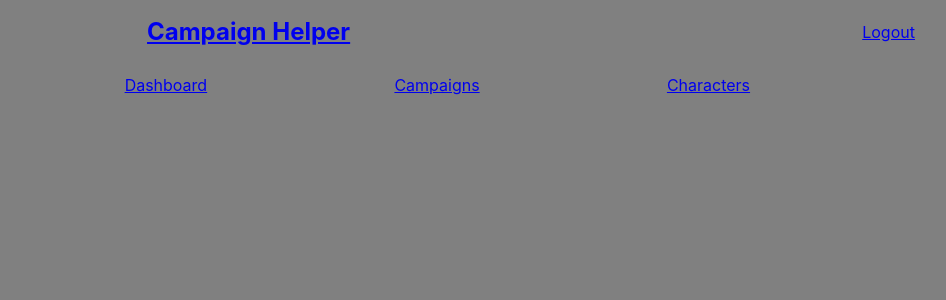
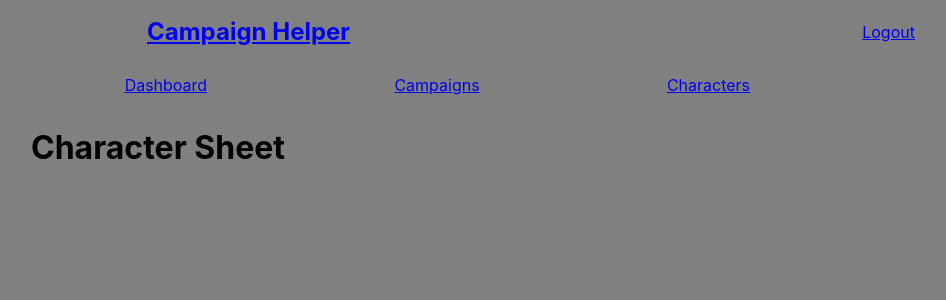
Before and after one commit to jamestw13/gm-helper, a React (Create React App) app in the folder client/: page /character/1 in a window 1280 px wide. Shown: the top 300 px of the page, without its empty margins (109-1055 px from the left). Built offline with nearby package versions, Linux system fonts and the light colour scheme; no server answers; sample sign-in values are in the browser's storage.

Commit message:
added routing to character sheet

```diff
--- a/client/src/App.js
+++ b/client/src/App.js
@@ -14,6 +14,7 @@ import Home from './pages/Home';
 import Login from './pages/Login';
 import NoMatch from './pages/NoMatch';
 import Dashboard from './components/Dashboard';
+import CharacterSheet from './components/CharacterSheet';
 
 const httpLink = createHttpLink({
   uri: 'http://localhost:3001/graphql',
@@ -42,8 +43,12 @@ function App() {
         <main style={{ margin: 'auto', maxWidth: '1000px' }}>
           <Routes>
             <Route index element={<Home />} />
-            <Route exact path='/*' element={<Home />}>
-              <Route path='dashboard' element={<Dashboard />} />
+            <Route exact path='' element={<Home />}>
+              <Route path='/dashboard' element={<Dashboard />} />
+              <Route
+                path='/character/:characterId'
+                element={<CharacterSheet />}
+              />
             </Route>
 
             <Route exact path='/login' element={<Login />} />
--- a/client/src/components/CharacterAccordion.js
+++ b/client/src/components/CharacterAccordion.js
@@ -8,6 +8,7 @@ import {
 } from '@mui/material';
 
 import ExpandMoreIcon from '@mui/icons-material/ExpandMore';
+import { Link } from 'react-router-dom';
 
 export default function CharacterAccordion({ characters }) {
   const [expanded, setExpanded] = useState(false);
@@ -41,10 +42,11 @@ export default function CharacterAccordion({ characters }) {
               </Typography>
             </AccordionSummary>
             <AccordionDetails>
-              <Typography>{`More Character Info ${character.name}`}</Typography>
+              <Link to={`/character/${character._id}`}>
+                Open Character Sheet
+              </Link>
             </AccordionDetails>
           </Accordion>
-          <Button data-character-id={character._id}>Sheet</Button>
         </div>
       ))}
     </section>
--- a/client/src/components/CharacterSheet.js
+++ b/client/src/components/CharacterSheet.js
@@ -1,9 +1,12 @@
-export default function CharacterSheet({ character }) {
-  console.log(character);
+import { useParams } from 'react-router-dom';
+
+export default function CharacterSheet() {
+  const { characterId } = useParams();
+
+  console.log(characterId);
   return (
     <>
       <h1>Character Sheet</h1>
-      {!character ? <h2>{character}</h2> : <h2>Loading</h2>}
     </>
   );
 }
```
